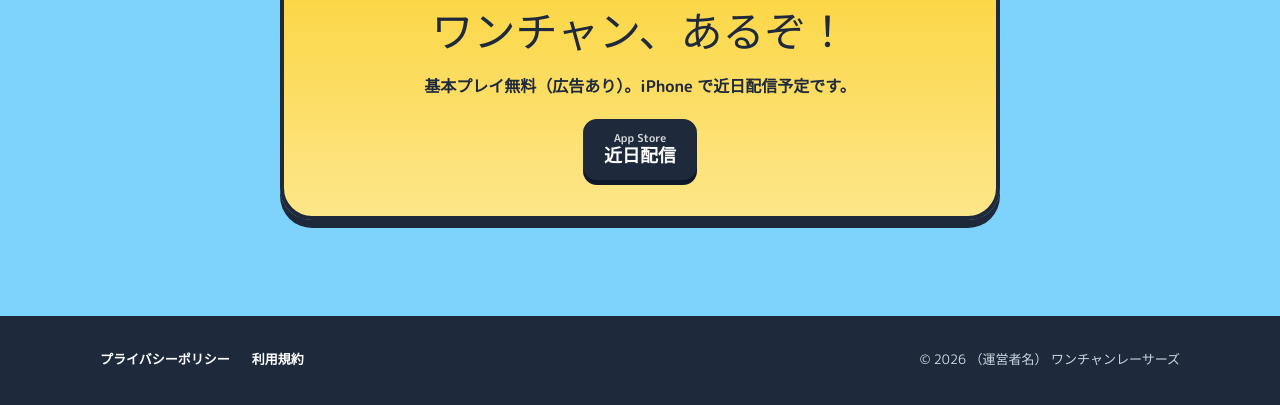
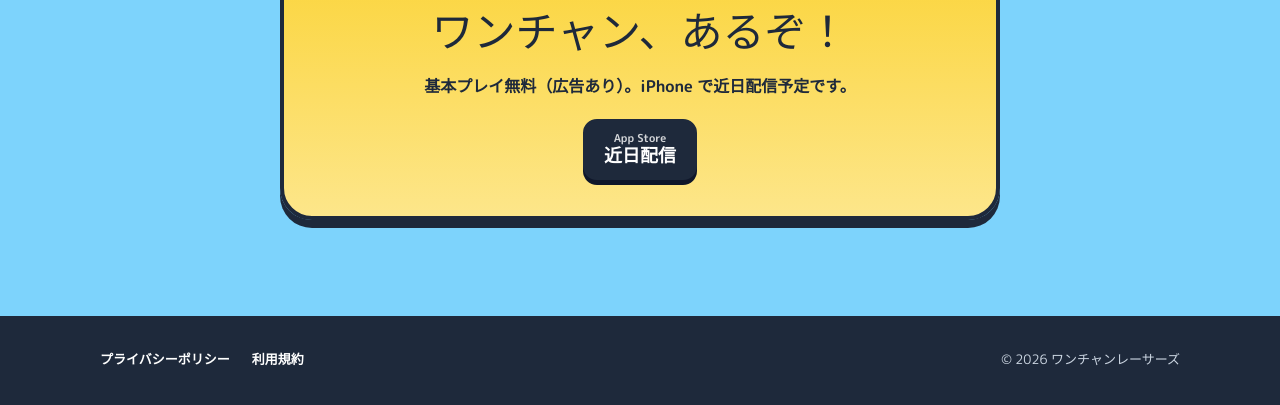
Before and after one commit to tttu732/wanchan-racers, a plain HTML site: page index.html in a window 1280 px wide. Shown: the part 6592-6997 px from the top of the page. Drawn offline with Linux system fonts and the light colour scheme; a web font is replaced by a local one.

Commit message:
Update index.html

```diff
--- a/index.html
+++ b/index.html
@@ -398,7 +398,7 @@ footer a:hover { text-decoration: underline; }
   <div class="wrap">
     <a href="privacy.html">プライバシーポリシー</a>
     <a href="terms.html">利用規約</a>
-    <span class="copy">&copy; 2026 （運営者名） ワンチャンレーサーズ</span>
+    <span class="copy">&copy; 2026 ワンチャンレーサーズ</span>
   </div>
 </footer>
 
```
